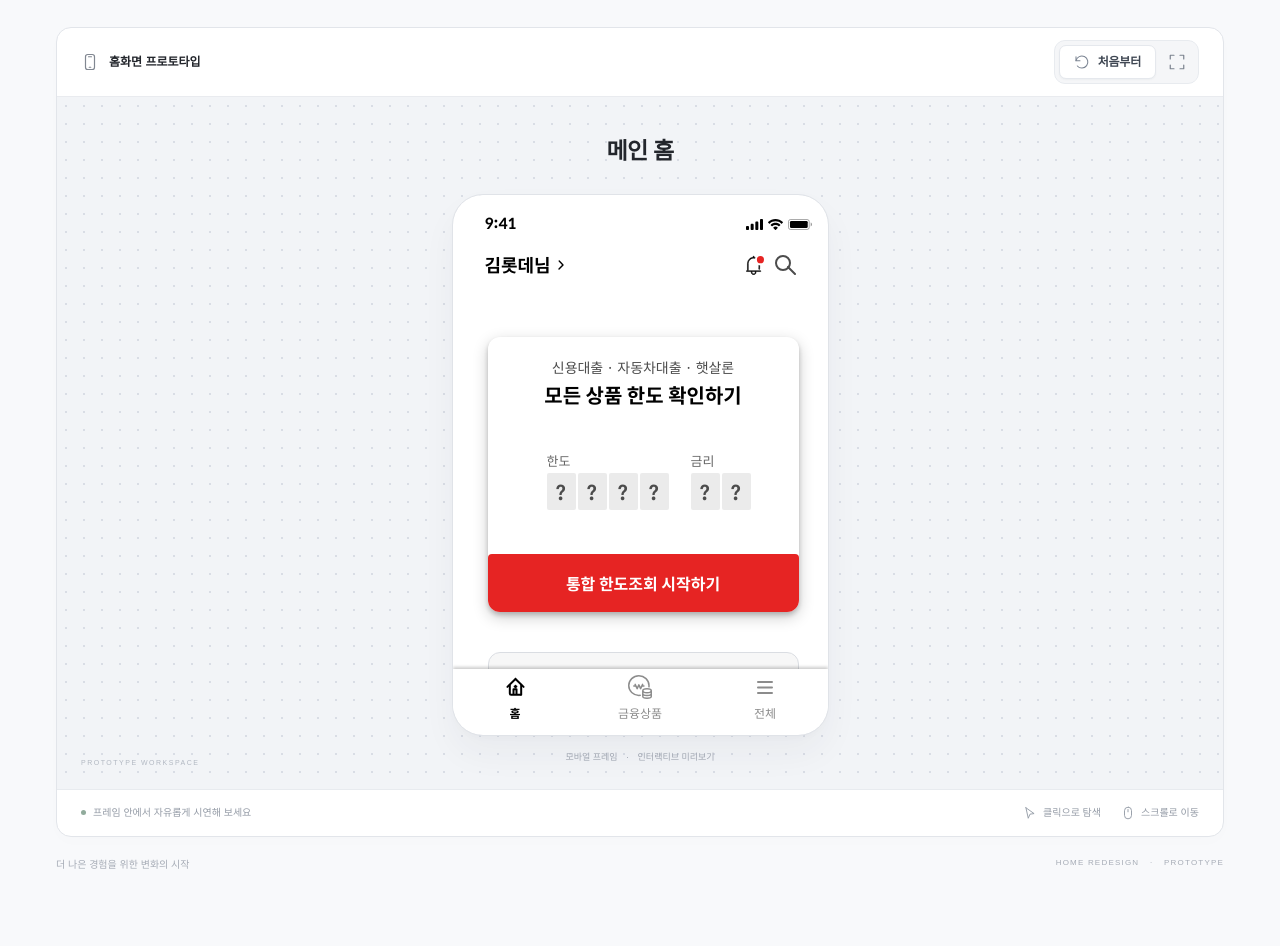
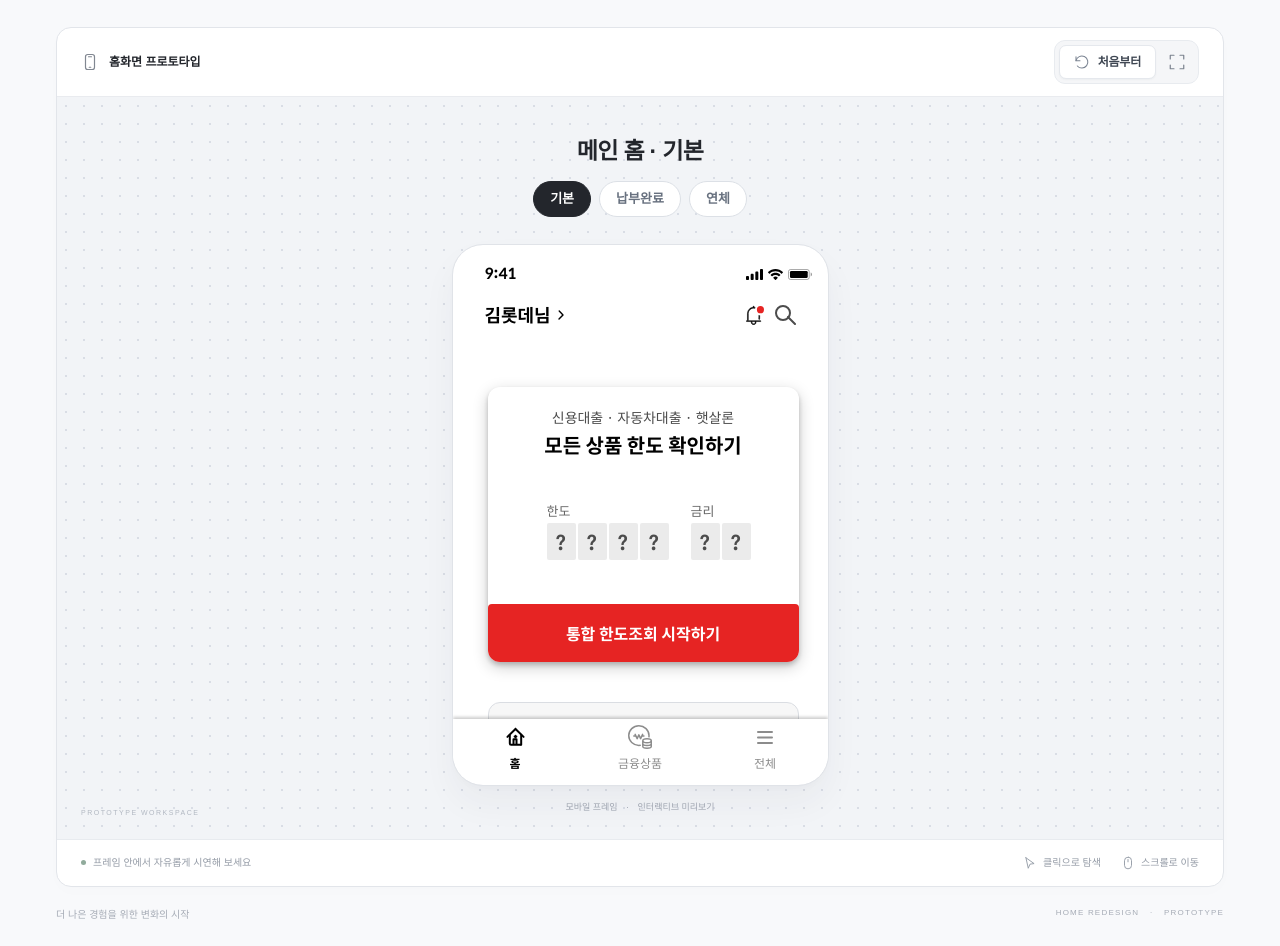
Before and after one commit to overbold12/3.home, a Next.js app: page / in a window 1280 px wide. Shown: the part 241-1187 px from the top of the page. Before the commit the page ends 1137 px from the top, so only its background shows below. Built offline with nearby package versions, Linux system fonts and the light colour scheme.

Commit message:
홈화면 버전 구성

```diff
--- a/app/components/home-prototype.css
+++ b/app/components/home-prototype.css
@@ -32,3 +32,4 @@
   border-radius: inherit;
   background: transparent;
 }
+.prototype-account-card .prototype-account-overdue { color: #e62423; }
--- a/app/components/home-prototype.tsx
+++ b/app/components/home-prototype.tsx
@@ -4,18 +4,22 @@ import { useState } from "react";
 import Asset from "./prototype-asset";
 import "./home-prototype.css";
 
-export default function HomePrototype({ onAccounts, onCredit, onChat, onProfile }: { onAccounts: () => void; onCredit: () => void; onChat: () => void; onProfile: () => void }) {
+export type HomeVariant = "default" | "paid" | "overdue";
+export const homeVariantNames = { default: "기본", paid: "납부완료", overdue: "연체" };
+
+export default function HomePrototype({ variant, onAccounts, onCredit, onChat, onProfile }: { variant: HomeVariant; onAccounts: () => void; onCredit: () => void; onChat: () => void; onProfile: () => void }) {
   const [showBanner, setShowBanner] = useState(true);
+  const interactive = variant === "default";
 
   return (
-    <div data-figma-node="289:3352">
+    <div data-figma-node={variant === "paid" ? "300:299" : variant === "overdue" ? "300:464" : "289:3352"}>
       <header className="prototype-header">
         <div className="prototype-status" aria-hidden="true">
           <span className="prototype-time">9:41</span>
           <div className="prototype-status-icons"><Asset file="cellular.svg"/><Asset file="wifi.svg"/><Asset file="battery.svg"/></div>
         </div>
         <div className="prototype-user-row">
-          <button type="button" className="prototype-user" onClick={onProfile}><strong>김롯데님</strong><Asset file="chevron.svg"/></button>
+          {interactive ? <button type="button" className="prototype-user" onClick={onProfile}><strong>김롯데님</strong><Asset file="chevron.svg"/></button> : <div className="prototype-user"><strong>김롯데님</strong><Asset file="chevron.svg"/></div>}
           <div className="prototype-header-icons">
             <span className="prototype-notification"><Asset file="notification.svg"/></span>
             <span className="prototype-search"><Asset file="search-circle.svg"/><Asset file="search-handle.svg"/></span>
@@ -38,20 +42,20 @@ export default function HomePrototype({ onAccounts, onCredit, onChat, onProfile
           <span className="prototype-service-icon prototype-inquiry-icon"><Asset file="credit-inquiry.svg"/></span>
           <h4 id="prototype-account-title">보유중인 계좌 확인하기</h4>
           <Asset file="chevron.svg" className="prototype-service-chevron"/>
-          <p>보유 대출 <strong>2건</strong><br/>이번 달 원리금 <strong>1,091,831원</strong></p>
-          <button type="button" className="prototype-account-trigger" aria-labelledby="prototype-account-title" onClick={onAccounts}/>
+          <p>보유 대출 <strong>2건</strong><br/>이번 달 원리금 <strong>{variant === "paid" ? "0원" : "1,091,831원"}</strong>{variant === "overdue" && <strong className="prototype-account-overdue">(미납)</strong>}</p>
+          {interactive && <button type="button" className="prototype-account-trigger" aria-labelledby="prototype-account-title" onClick={onAccounts}/>}
         </section>
 
         <div className="prototype-service-list">
           <div className="prototype-service-card">
             <span className="prototype-service-icon"><Asset file="credit-management.svg"/></span>
             <h4 id="prototype-credit-title">신용 관리하러 가기</h4><Asset file="chevron.svg" className="prototype-service-chevron"/>
-            <button type="button" className="prototype-credit-trigger" aria-labelledby="prototype-credit-title" onClick={onCredit}/>
+            {interactive && <button type="button" className="prototype-credit-trigger" aria-labelledby="prototype-credit-title" onClick={onCredit}/>}
           </div>
           <div className="prototype-service-card">
             <span className="prototype-service-icon prototype-customer-icon"><Asset file="customer-service.svg"/></span>
             <h4 id="prototype-chat-title">챗봇 상담 서비스</h4><Asset file="chevron.svg" className="prototype-service-chevron"/>
-            <button type="button" className="prototype-chat-trigger" aria-labelledby="prototype-chat-title" onClick={onChat}/>
+            {interactive && <button type="button" className="prototype-chat-trigger" aria-labelledby="prototype-chat-title" onClick={onChat}/>}
           </div>
         </div>
       </div>
@@ -60,7 +64,7 @@ export default function HomePrototype({ onAccounts, onCredit, onChat, onProfile
         <Asset file="logo.png" className="prototype-voc-logo" alt="롯데캐피탈"/>
         <p>고객의 소리(VOC)를 통해 문의, 칭<br/>찬, 제안, 민원, 불편사항을 접수해<br/>주세요.</p>
         <div className="prototype-voc-crop" aria-hidden="true"><Asset file="voc-reference.png"/></div>
-        <button className="prototype-banner-close" type="button" aria-label="고객의 소리 안내 닫기" onClick={() => setShowBanner(false)}><Asset file="close.svg"/></button>
+        {interactive ? <button className="prototype-banner-close" type="button" aria-label="고객의 소리 안내 닫기" onClick={() => setShowBanner(false)}><Asset file="close.svg"/></button> : <span className="prototype-banner-close" aria-hidden="true"><Asset file="close.svg"/></span>}
       </aside>}
 
     </div>
--- a/app/components/prototype-navigation.tsx
+++ b/app/components/prototype-navigation.tsx
@@ -8,16 +8,18 @@ const tabs: { id: PrototypeTab; label: string }[] = [
 ];
 const variantNodes = { home: "302:128", products: "302:202", all: "302:239" };
 
-export default function PrototypeNavigation({ selected, onSelect }: { selected: PrototypeTab; onSelect: (tab: PrototypeTab) => void }) {
+export default function PrototypeNavigation({ selected, interactive = true, onSelect }: { selected: PrototypeTab; interactive?: boolean; onSelect: (tab: PrototypeTab) => void }) {
   return (
     <nav className="prototype-navigation" aria-label="앱 하단 메뉴" data-figma-node={variantNodes[selected]}>
       {tabs.map(({ id, label }) => {
         const active = selected === id;
-        return <button key={id} type="button" className={`prototype-nav-item${active ? " is-active" : ""}`} aria-pressed={active} onClick={() => onSelect(id)}>
+        const content = <>
           <span className={`prototype-nav-icon${id === "home" ? " prototype-home-icon" : ""}`}>
             {id === "home" ? <><Asset file={active ? "home.svg" : "home-inactive.svg"}/><Asset file={active ? "home-door.svg" : "home-door-inactive.svg"}/></> : <Asset file={id === "products" ? (active ? "products-active.svg" : "products.svg") : (active ? "menu-active.svg" : "menu.svg")}/>}
           </span><span>{label}</span>
-        </button>;
+        </>;
+        const className = `prototype-nav-item${active ? " is-active" : ""}`;
+        return interactive ? <button key={id} type="button" className={className} aria-pressed={active} onClick={() => onSelect(id)}>{content}</button> : <div key={id} className={className}>{content}</div>;
       })}
     </nav>
   );
--- a/app/components/prototype-view.tsx
+++ b/app/components/prototype-view.tsx
@@ -1,7 +1,7 @@
 "use client";
 
 import { useRef } from "react";
-import HomePrototype from "./home-prototype";
+import HomePrototype, { type HomeVariant } from "./home-prototype";
 import ProductIntroduction from "./product-introduction";
 import MenuPrototype from "./menu-prototype";
 import AccountOverview from "./account-overview";
@@ -13,22 +13,23 @@ import PrototypeNavigation, { type PrototypeTab } from "./prototype-navigation";
 export type PrototypePage = PrototypeTab | "accounts" | "credit" | "chat" | "profile";
 export const prototypePageNames = { home: "메인 홈", products: "상품소개", all: "메뉴", accounts: "전체계좌조회", credit: "신용관리서비스", chat: "채팅상담", profile: "내정보관리" };
 
-export default function PrototypeView({ page, selectedTab, onNavigate }: { page: PrototypePage; selectedTab: PrototypeTab; onNavigate: (page: PrototypePage) => void }) {
+export default function PrototypeView({ page, selectedTab, homeVariant, onNavigate }: { page: PrototypePage; selectedTab: PrototypeTab; homeVariant: HomeVariant; onNavigate: (page: PrototypePage) => void }) {
   const scrollArea = useRef<HTMLDivElement>(null);
 
   function navigate(tab: PrototypePage) {
+    if (homeVariant !== "default") return;
     scrollArea.current?.scrollTo({ top: 0, behavior: "instant" });
     onNavigate(tab);
   }
 
   return (
     <div className="prototype-screen">
-      <div key={page} className="prototype-scroll" ref={scrollArea} tabIndex={0} role="region" aria-label={`${prototypePageNames[page]} 스크롤 영역`}>
+      <div key={`${page}-${homeVariant}`} className="prototype-scroll" ref={scrollArea} tabIndex={0} role="region" aria-label={`${prototypePageNames[page]} 스크롤 영역`}>
         <div className="prototype-content">
-          {page === "home" ? <HomePrototype onAccounts={() => navigate("accounts")} onCredit={() => navigate("credit")} onChat={() => navigate("chat")} onProfile={() => navigate("profile")}/> : page === "products" ? <ProductIntroduction onBack={() => navigate("home")}/> : page === "accounts" ? <AccountOverview onBack={() => navigate("home")}/> : page === "credit" ? <CreditManagement onBack={() => navigate("home")}/> : page === "chat" ? <ChatConsultation onClose={() => navigate("home")}/> : page === "profile" ? <PersonalInformation onBack={() => navigate("home")}/> : <MenuPrototype/>}
+          {page === "home" ? <HomePrototype variant={homeVariant} onAccounts={() => navigate("accounts")} onCredit={() => navigate("credit")} onChat={() => navigate("chat")} onProfile={() => navigate("profile")}/> : page === "products" ? <ProductIntroduction onBack={() => navigate("home")}/> : page === "accounts" ? <AccountOverview onBack={() => navigate("home")}/> : page === "credit" ? <CreditManagement onBack={() => navigate("home")}/> : page === "chat" ? <ChatConsultation onClose={() => navigate("home")}/> : page === "profile" ? <PersonalInformation onBack={() => navigate("home")}/> : <MenuPrototype/>}
         </div>
       </div>
-      {(page === "home" || page === "products" || page === "all") && <PrototypeNavigation selected={selectedTab} onSelect={navigate}/>}
+      {(page === "home" || page === "products" || page === "all") && <PrototypeNavigation selected={selectedTab} interactive={homeVariant === "default"} onSelect={navigate}/>}
     </div>
   );
 }
--- /dev/null
+++ b/app/home-variants.css
@@ -0,0 +1,4 @@
+.home-variant-chips { display: flex; align-items: center; justify-content: center; gap: 8px; margin-top: 14px; }
+.home-variant-chip { padding: 7px 16px; border: 1px solid #dce0e6; border-radius: 999px; background: #fff; color: #68717f; font-size: 13px; line-height: 20px; font-weight: 600; white-space: nowrap; }
+.home-variant-chip:hover { border-color: #9ca5b2; color: #23262c; }
+.home-variant-chip[aria-pressed="true"] { border-color: #23262c; background: #23262c; color: #fff; }
--- a/app/page.tsx
+++ b/app/page.tsx
@@ -3,6 +3,8 @@
 import { useRef, useState, type ReactNode } from "react";
 import PrototypeView, { prototypePageNames, type PrototypePage } from "./components/prototype-view";
 import type { PrototypeTab } from "./components/prototype-navigation";
+import { homeVariantNames, type HomeVariant } from "./components/home-prototype";
+import "./home-variants.css";
 
 function Icon({ name, size = 18 }: { name: string; size?: number }) {
   const paths: Record<string, ReactNode> = {
@@ -18,12 +20,14 @@ function Icon({ name, size = 18 }: { name: string; size?: number }) {
 export default function Home() {
   const [currentPage, setCurrentPage] = useState<PrototypePage>("home");
   const [selectedTab, setSelectedTab] = useState<PrototypeTab>("home");
-  const currentPageName = prototypePageNames[currentPage];
+  const [homeVariant, setHomeVariant] = useState<HomeVariant>("default");
+  const currentPageName = currentPage === "home" ? `${prototypePageNames.home} · ${homeVariantNames[homeVariant]}` : prototypePageNames[currentPage];
   const [prototypeVersion, setPrototypeVersion] = useState(0);
   const [notice, setNotice] = useState("");
   const stage = useRef<HTMLElement>(null);
 
   function restartPrototype() {
+    setHomeVariant("default");
     setCurrentPage("home");
     setSelectedTab("home");
     setPrototypeVersion((version) => version + 1);
@@ -31,8 +35,17 @@ export default function Home() {
   }
 
   function navigatePrototype(page: PrototypePage) {
+    if (homeVariant !== "default") return;
     if (page === "home" || page === "products" || page === "all") setSelectedTab(page);
     setCurrentPage(page);
+  }
+
+  function switchHomeVariant(variant: HomeVariant) {
+    setHomeVariant(variant);
+    setCurrentPage("home");
+    setSelectedTab("home");
+    setPrototypeVersion((version) => version + 1);
+    setNotice("");
   }
 
   async function toggleFullscreen() {
@@ -67,9 +80,12 @@ export default function Home() {
             <div className="device-wrap">
               <div className="current-page" aria-live="polite">
                 <h3 id="current-page-name">{currentPageName}</h3>
+                <div className="home-variant-chips" role="group" aria-label="메인 홈 버전 선택">
+                  {(Object.keys(homeVariantNames) as HomeVariant[]).map((variant) => <button key={variant} type="button" className="home-variant-chip" aria-pressed={homeVariant === variant} onClick={() => switchHomeVariant(variant)}>{homeVariantNames[variant]}</button>)}
+                </div>
               </div>
               <div className="device-frame" role="region" aria-labelledby="current-page-name">
-                <PrototypeView key={prototypeVersion} page={currentPage} selectedTab={selectedTab} onNavigate={navigatePrototype}/>
+                <PrototypeView key={prototypeVersion} page={currentPage} selectedTab={selectedTab} homeVariant={homeVariant} onNavigate={navigatePrototype}/>
               </div>
               <div className="device-caption">모바일 프레임 <span>·</span> 인터랙티브 미리보기</div>
             </div>
```
Also changed, not shown: 1 other file (tests, documents, lock files or other folders).
